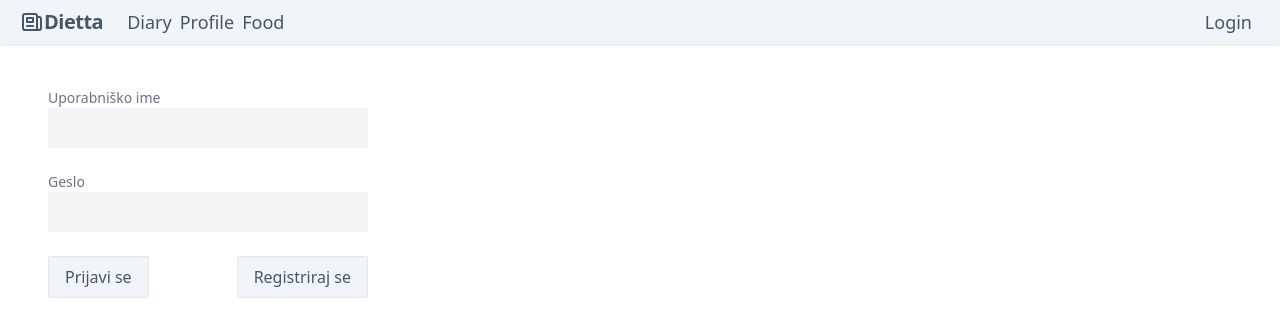
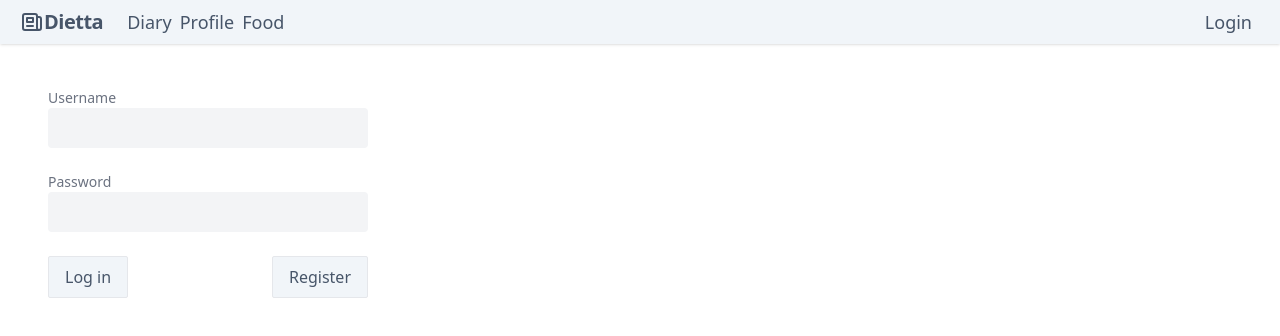
Before and after one commit to kplbl/dietta-frontend-react, a React (Vite) app: page /login in a window 1280 px wide. Shown: the top 336 px of the page. Built offline with nearby package versions, Linux system fonts and the light colour scheme; no server answers.

Commit message:
translate to english

```diff
--- a/src/pages/user/LoginForm.jsx
+++ b/src/pages/user/LoginForm.jsx
@@ -29,11 +29,11 @@ const LoginForm = () => {
         <div className="w-96">
             <form onSubmit={onSubmit} className="bg-white rounded px-8 pt-6 pb-8 mb-4 space-y-6">
                 <div className="">
-                    <label className="block text-sm text-gray-500">Uporabniško ime</label>
+                    <label className="block text-sm text-gray-500">Username</label>
                     <input className="inputbox" type="text" name="username" onChange={onChange} />
                 </div>
                 <div>
-                    <label className="block text-sm text-gray-500">Geslo</label>
+                    <label className="block text-sm text-gray-500">Password</label>
                     <input
                         className="inputbox"
                         type="password"
@@ -42,9 +42,9 @@ const LoginForm = () => {
                     />
                 </div>
                 <div className="flex justify-between">
-                    <button className="btn btn-primary">Prijavi se</button>
+                    <button className="btn btn-primary">Log in</button>
                     <Link to="/register" className="btn btn-primary">
-                        Registriraj se
+                        Register
                     </Link>
                 </div>
             </form>
--- a/src/pages/user/RegisterForm.jsx
+++ b/src/pages/user/RegisterForm.jsx
@@ -28,11 +28,11 @@ const RegisterForm = () => {
         <div className="w-96">
             <form onSubmit={onSubmit} className="bg-white rounded px-8 pt-6 pb-8 mb-4 space-y-6">
                 <div className="">
-                    <label className="block text-sm text-gray-500">Uporabniško ime</label>
+                    <label className="block text-sm text-gray-500">Username</label>
                     <input className="inputbox" type="text" name="username" onChange={onChange} />
                 </div>
                 <div>
-                    <label className="block text-sm text-gray-500">Geslo</label>
+                    <label className="block text-sm text-gray-500">Password</label>
                     <input
                         className="inputbox"
                         type="password"
@@ -45,7 +45,7 @@ const RegisterForm = () => {
                     <input className="inputbox" type="email" name="email" onChange={onChange} />
                 </div>
                 <div className="flex justify-between">
-                    <button className="btn btn-primary">Registriraj se</button>
+                    <button className="btn btn-primary">Register</button>
                 </div>
             </form>
         </div>
```
